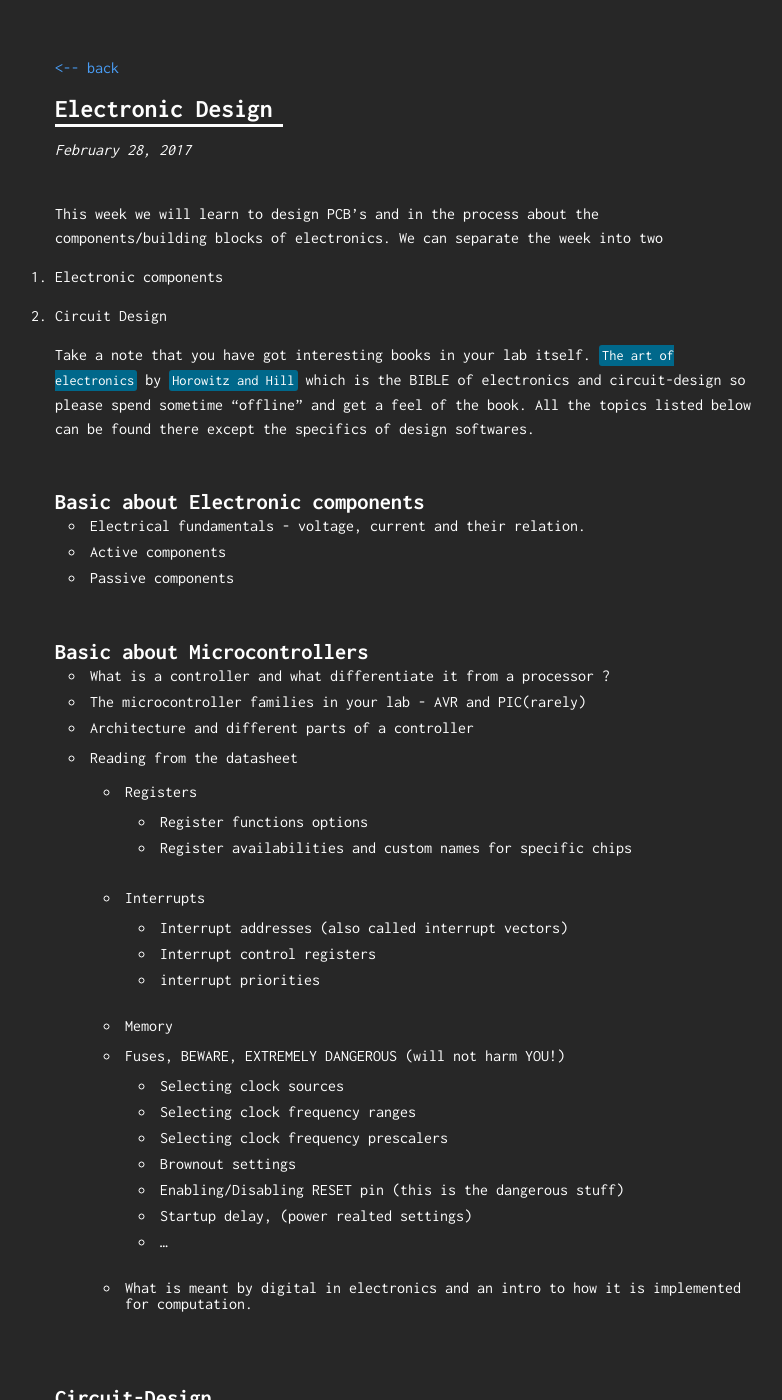
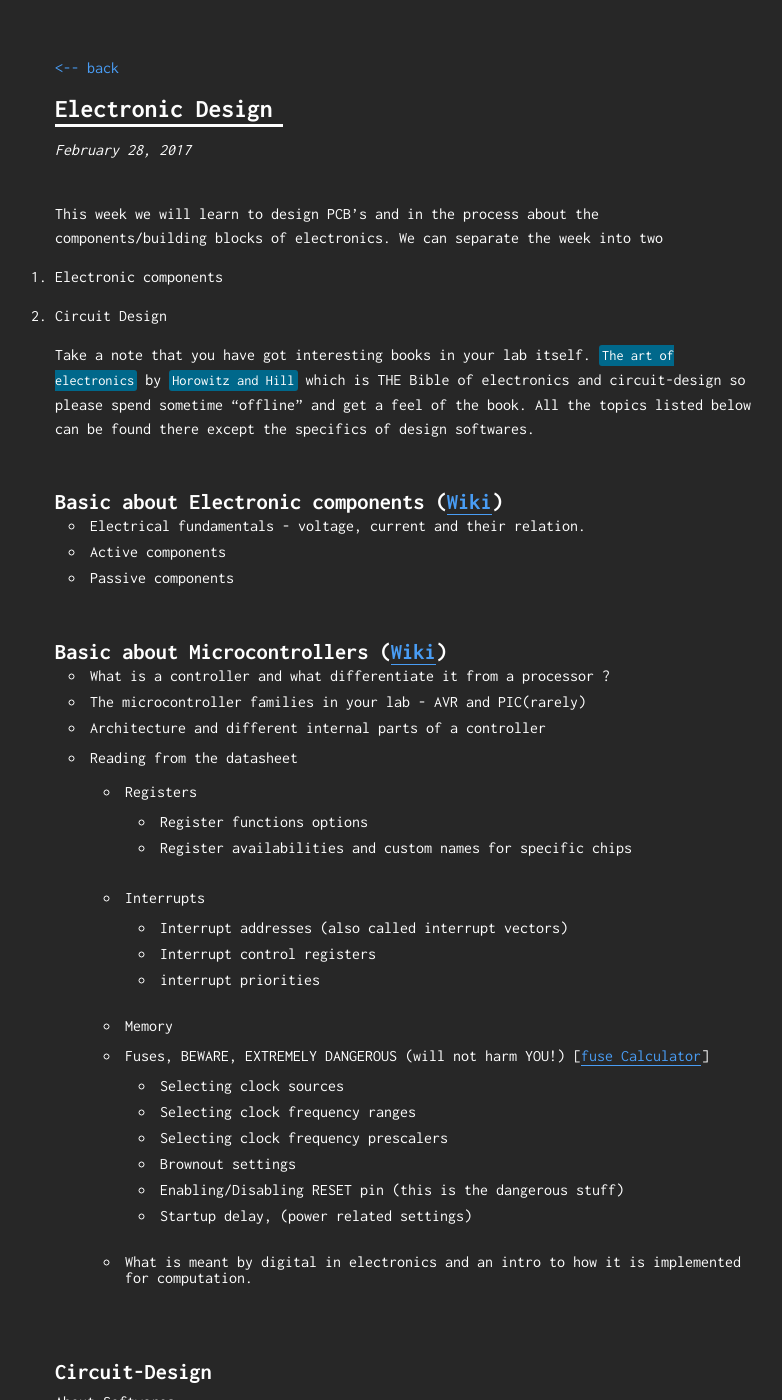
Before and after one commit to VishnuEaswaran/Fab17-instruct, a Jekyll site: the page built from _posts/2017-02-28-Elecronic Design.md, in a window 1280 px wide and 1400 px high. Shown: the whole window, without its empty margins (235-1017 px from the left). Built offline with Jekyll 4.4.1, drawn with Linux system fonts in a browser that asks for light colours; some of the changed text lies outside the part shown.

Commit message:
Added a fe links - week 6

```diff
--- a/_posts/2017-02-28-Elecronic Design.md
+++ b/_posts/2017-02-28-Elecronic Design.md
@@ -9,19 +9,19 @@ This week we will learn to design PCB's and in the process about the components/
 
 2. Circuit Design
 
-Take a note that you have got interesting books in your lab itself. `The art of electronics` by `Horowitz and Hill` which is the BIBLE of electronics and circuit-design so please spend sometime "offline" and get a feel of the book. All the topics listed below can be found there except the specifics of design softwares.
+Take a note that you have got interesting books in your lab itself. `The art of electronics` by `Horowitz and Hill` which is THE Bible of electronics and circuit-design so please spend sometime "offline" and get a feel of the book. All the topics listed below can be found there except the specifics of design softwares.
 
-# Basic about Electronic components
+# Basic about Electronic components   ([Wiki](https://en.wikipedia.org/wiki/Electronic_component))
 
 - Electrical fundamentals - voltage, current and their relation.
 - Active components
 - Passive components
 
-# Basic about Microcontrollers
+# Basic about Microcontrollers ([Wiki](https://en.wikipedia.org/wiki/Microcontroller))
 
 - What is a controller and what differentiate it from a processor ?
 - The microcontroller families in your lab - AVR and PIC(rarely)
-- Architecture and different parts of a controller
+- Architecture and different internal parts of a controller
 - Reading from the datasheet
 
   - Registers
@@ -36,15 +36,15 @@ Take a note that you have got interesting books in your lab itself. `The art of
     - interrupt priorities
 
   - Memory
-  - Fuses, BEWARE, EXTREMELY DANGEROUS (will not harm YOU!)
+  - Fuses, BEWARE, EXTREMELY DANGEROUS (will not harm YOU!) [[fuse Calculator](http://www.engbedded.com/fusecalc)]
 
     - Selecting clock sources
     - Selecting clock frequency ranges
     - Selecting clock frequency prescalers
     - Brownout settings
     - Enabling/Disabling RESET pin (this is the dangerous stuff)
-    - Startup delay, (power realted settings)
-    - ...
+    - Startup delay, (power related settings)
+
 
   - What is meant by digital in electronics and an intro to how it is implemented for computation.
 
@@ -79,7 +79,7 @@ Take a note that you have got interesting books in your lab itself. `The art of
     - You will have to figure out the minimum trace width which can be milled. I the trace is too thin, it may come off during the milling or during the soldering.
     - There are test patterns for this, you can create one for yourself as well.
     - Watch out for the corners, sometimes, especially when the traces are too thin and/or the resolution is poor, traces that are not horizontally or vertically aligned may not get milled out perfectly.
-    - Autorouters can be set to favour some angles or alignements.
+    - Autorouters can be set to favour some angles or alignments.
 
   - Related to pads, vias and distance between adjacent ones.
 
@@ -95,6 +95,6 @@ Take a note that you have got interesting books in your lab itself. `The art of
 
 - Designing and making double sided/multilayered PCB.
 
-  - Making double-sided PCB is relatively easy, but going multilayered requires some work, you can do this by stacking single sided PCBs over a double sided PCB, which makes the board very thick. Alternatively you can also use the vinyl cutter and the copper adhesive to cut each layers (and the separator) and paste on top of a normal PCB, with the separator. (again these are advanced techniques or hacks, so ask you instructor for details, [sibu](http://archive.fabacademy.org/archives/2016/fablabtrivandrum/students/281/w3/w3.html) has done some basic multilayered circuit). ![4-layer-antenna][<https://sibusaman.github.io/fab2016/w3/2-layer-light.jpg>]
+  - Making double-sided PCB is relatively easy, but going multilayered requires some work, you can do this by stacking single sided PCBs over a double sided PCB, which makes the board very thick. Alternatively you can also use the vinyl cutter and the copper adhesive to cut each layers (and the separator) and paste on top of a normal PCB, with the separator. (again these are advanced techniques or hacks, so ask you instructor for details, [sibu](http://archive.fabacademy.org/archives/2016/fablabtrivandrum/students/281/w3/w3.html) has done some basic multilayered circuit. ![4-layer-antenna](<https://sibusaman.github.io/fab2016/w3/2-layer-light.jpg>)
 
 Some nice examples:
```
Also changed, not shown: other parts of _posts/2017-02-28-Elecronic Design.md (+2 -2 lines).
